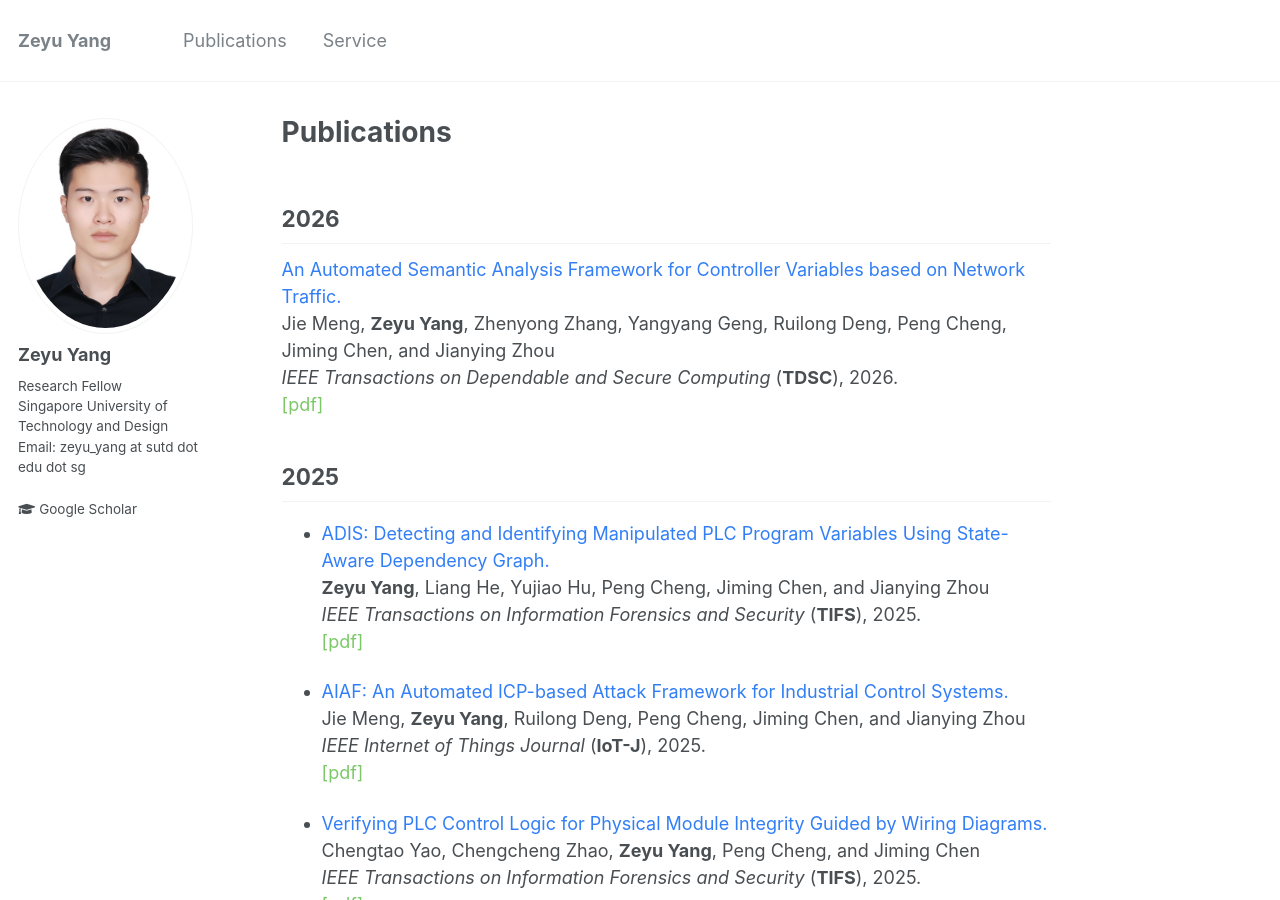
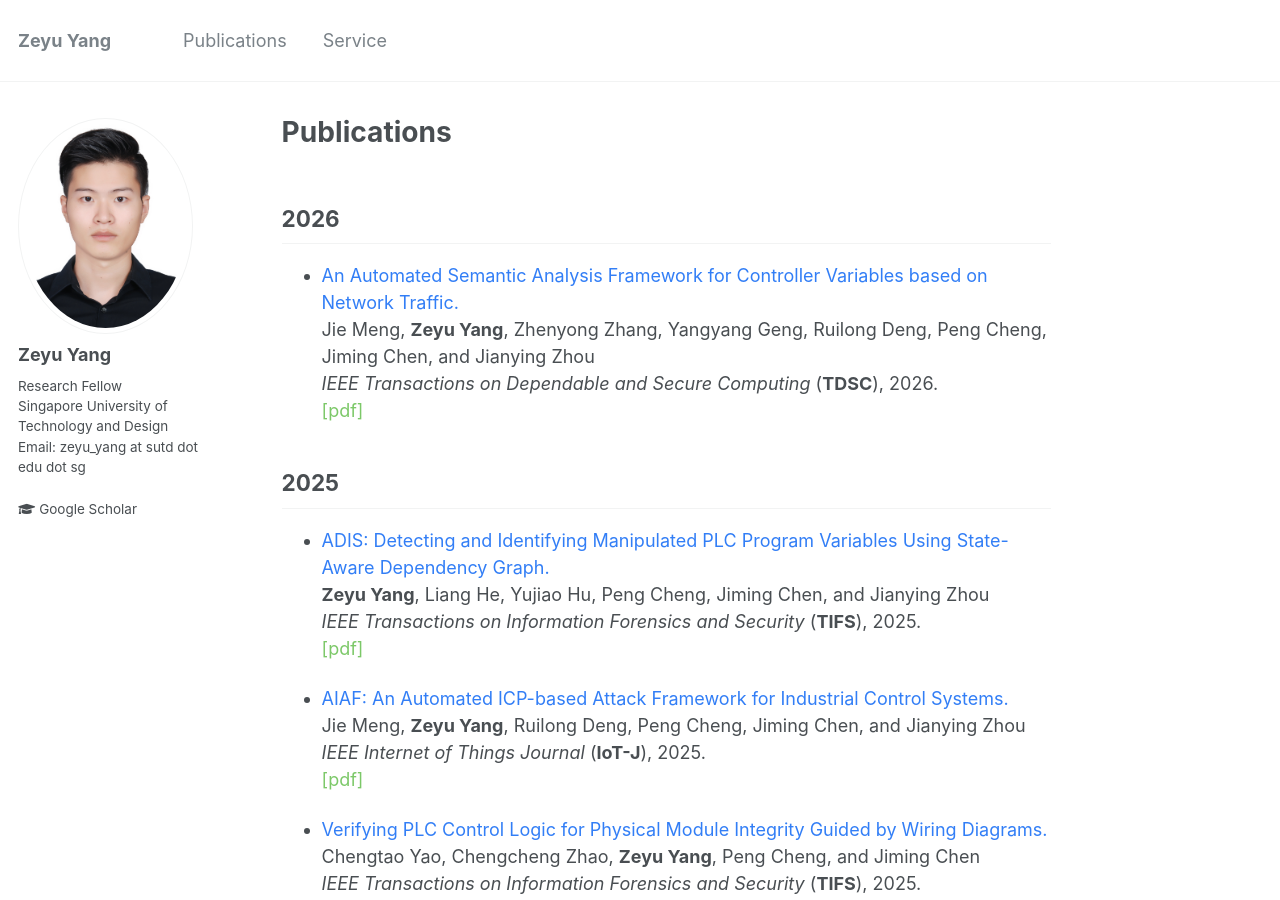
Before and after one commit to zeyuid/zeyuid.github.io, a Jekyll site: the page built from _pages/publications.md, in a window 1280 px wide and 900 px high. Built offline with Jekyll 4.4.1, drawn with Linux system fonts in a browser that asks for light colours.

Commit message:
add file

```diff
--- a/_pages/publications.md
+++ b/_pages/publications.md
@@ -6,7 +6,7 @@ author_profile: true
 ---
 
 ## 2026
-<font color="#327ef6">An Automated Semantic Analysis Framework for Controller Variables based on Network Traffic.</font>
+* <font color="#327ef6">An Automated Semantic Analysis Framework for Controller Variables based on Network Traffic.</font>
 <!-- <br> -->
 Jie Meng, **Zeyu Yang**, Zhenyong Zhang, Yangyang Geng, Ruilong Deng, Peng Cheng, Jiming Chen, and Jianying Zhou
 <br>
```
